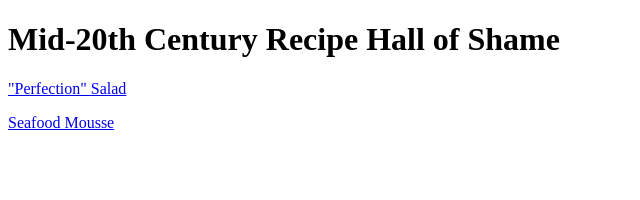
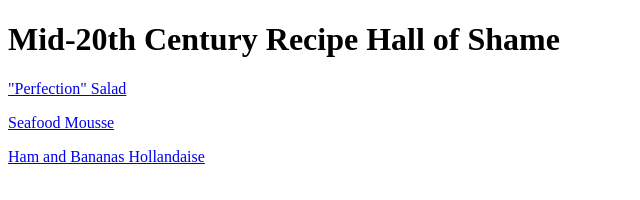
Before and after one commit to cd7789/odin-recipes, a plain HTML site: page index.html in a window 1280 px wide. Shown: the whole page, without its empty margins (0-640 px from the left). Drawn offline with Linux system fonts and the light colour scheme.

Commit message:
index edited to add Ham recip

```diff
--- a/index.html
+++ b/index.html
@@ -9,6 +9,6 @@
         <h1>Mid-20th Century Recipe Hall of Shame</h1>
             <p><a href="./recipes/perfection-salad.html">"Perfection" Salad</a></p>
             <p><a href="./recipes/seafood_mousse.html">Seafood Mousse</a></p>
-            <p><a href="./recipes/Ham_and_Bananas_Hollandaise.html"></a></p>
+            <p><a href="./recipes/Ham_and_Bananas_Hollandaise.html">Ham and Bananas Hollandaise</a></p>
     </body>
 </html>
```
